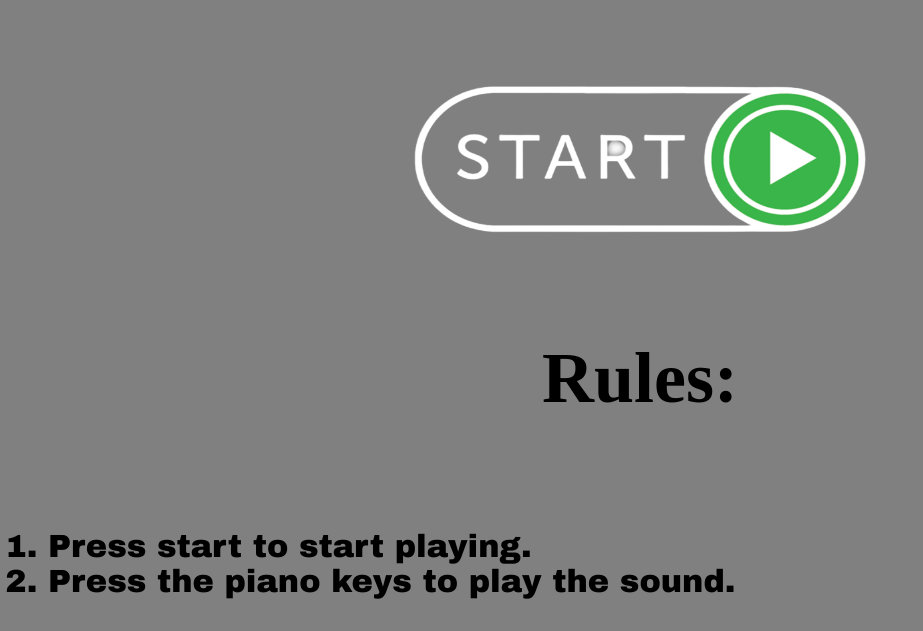
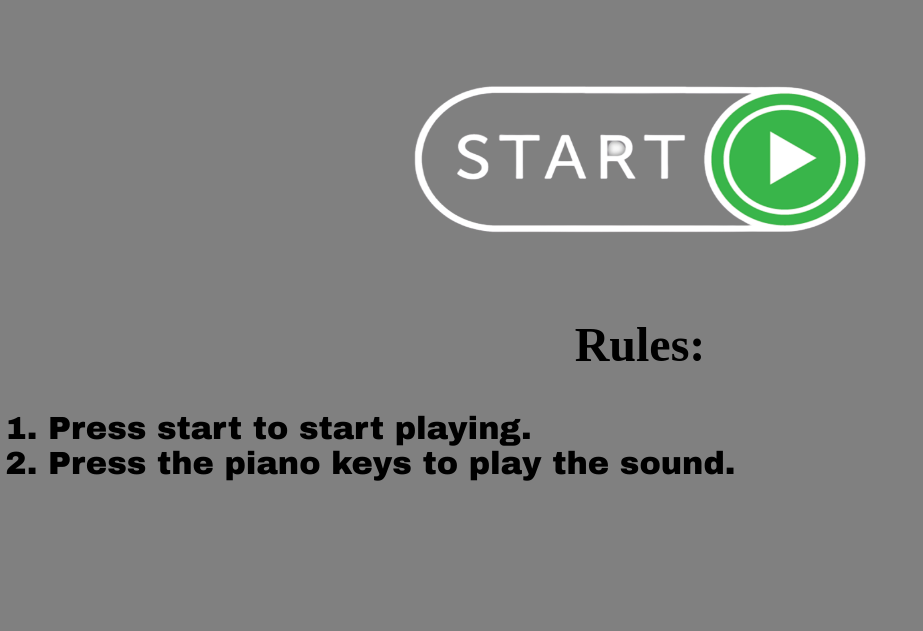
Before and after one commit to dhruv13092005/Cover-Page-Piano-Expert, a plain HTML site: page index.html in a window 1280 px wide. Shown: the part 619-1250 px from the top of the page, without its empty margins (0-923 px from the left). After the commit the page ends 1132 px from the top, so only its background shows below. Drawn offline with Linux system fonts and the light colour scheme.

Commit message:
Update index.html

```diff
--- a/index.html
+++ b/index.html
@@ -21,14 +21,14 @@ Align="center" height="400" width="400">
 Align="center" height="200" width="500">
 </center></a>
   <br>
- <font size = "7">
+ <font size = "6">
 <center>
 <h2>Rules:</h2>
   </center></font>
-<br>
 
 <Font Size="6" color="Black" Face="Arial Black"><OL><b>
 <LI>Press start to start playing.
+  <br>
 <LI>Press the piano keys to play the sound.
 </OL></Font></b>
 
```
